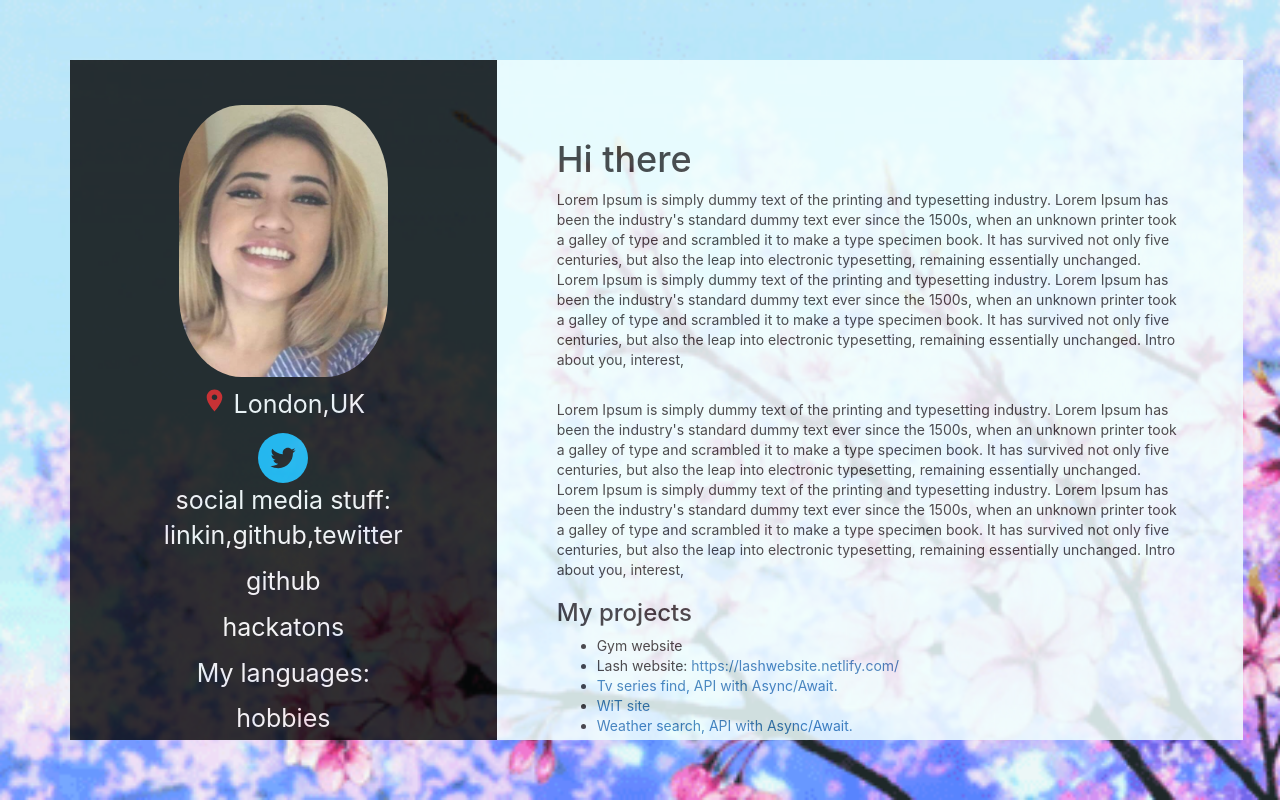
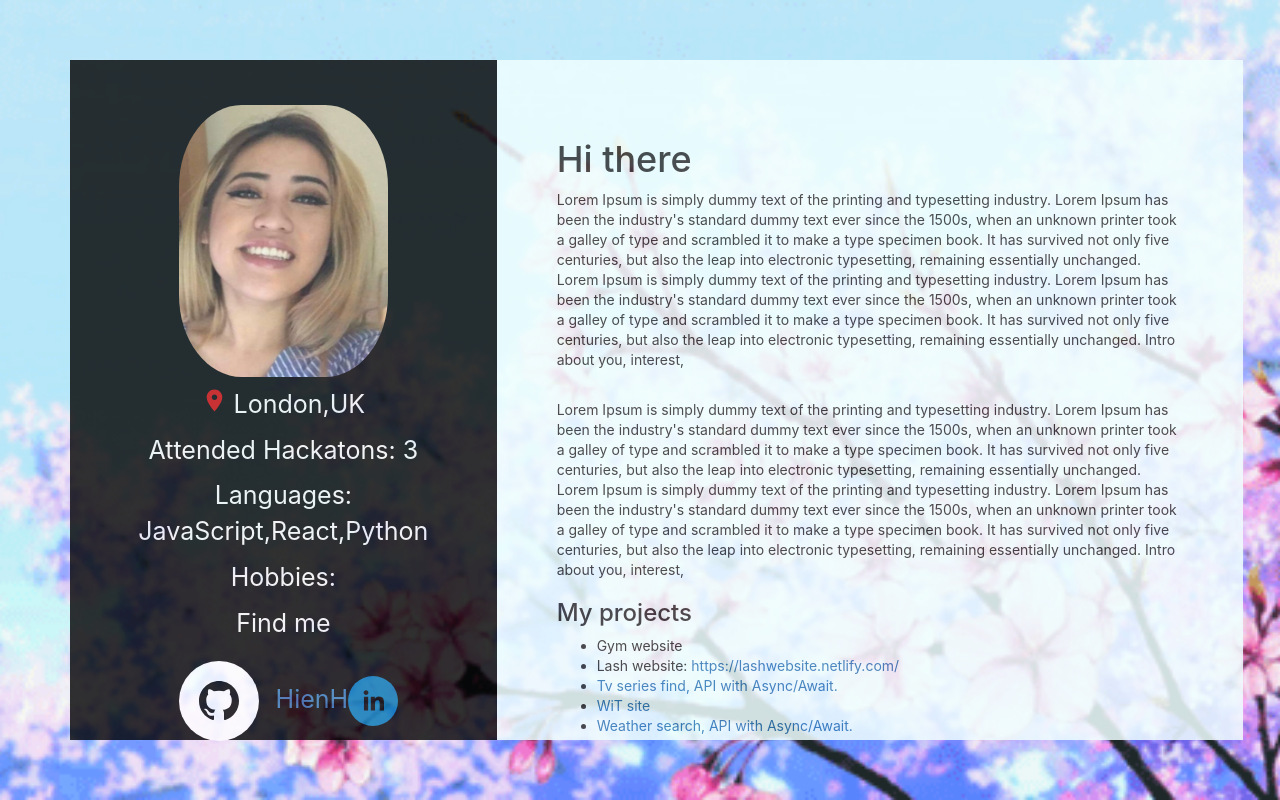
Before and after one commit to HienH/Profile, a React (Create React App) app: page / in a window 1280 px wide. Built offline with nearby package versions, Linux system fonts and the light colour scheme.

Commit message:
sidedraw buttons working

```diff
--- a/src/components/Image.js
+++ b/src/components/Image.js
@@ -18,13 +18,18 @@ const Image = () => {
         <Col xs={12} md={4} className="profile_info" > <img className="profile_img" src={profile} />
           <div className="profile_text">
             <p><IoMdPin color='#cc0605' /> London,UK</p>
-            <SocialIcon url="http://twitter.com/jaketrent" />
 
-            <p>social media stuff: linkin,github,tewitter </p>
-            <p>github</p>
-            <p>hackatons</p>
-            <p>My languages: </p>
-            <p>hobbies</p>
+
+            <p> Attended Hackatons: 3 </p>
+            <p>Languages: JavaScript,React,Python </p>
+            <p>Hobbies: </p>
+            <p>Find me</p>
+            <p>
+              <SocialIcon url="https://github.com/HienH/" bgColor='#ffffff' style={{ height: 80, width: 80, margin: '10px' }} />
+              <a href="#"> HienH</a>
+              <SocialIcon url="https://www.linkedin.com/in/hien-hang-871226122/" bgColor='#0077B5' />
+            </p>
+
           </div>
         </Col>
         <Col xs={12} md={7} className="profile_intro" >
```
